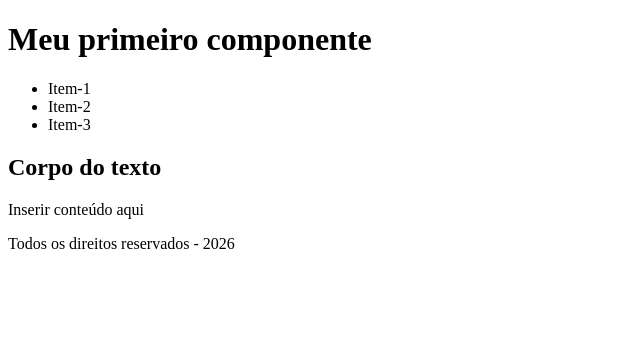
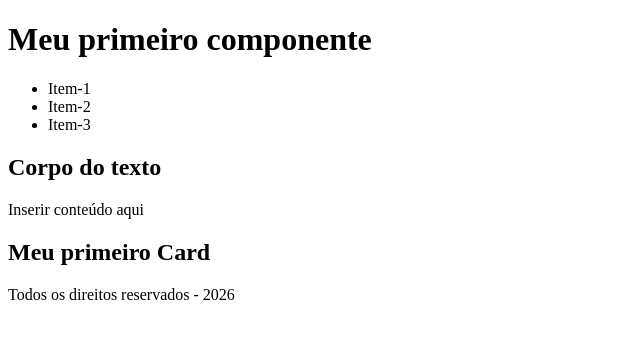
Before and after one commit to 1TDSPF-26/front-2sem-aula-08, a React (Vite) app in the folder my-app/: page / in a window 1280 px wide. Shown: the top 338 px of the page, without its empty margins (0-640 px from the left). Built offline with nearby package versions, Linux system fonts and the light colour scheme.

Commit message:
feat: Iniciando com props.

```diff
--- /dev/null
+++ b/my-app/src/components/Card/Card.tsx
@@ -0,0 +1,8 @@
+export default function Card(props){
+    return(
+        <div>
+            <h2>{props.tittle}</h2>
+
+        </div>
+    );
+}
--- a/my-app/src/components/Corpo/Corpo.tsx
+++ b/my-app/src/components/Corpo/Corpo.tsx
@@ -1,8 +1,11 @@
+import Card from "../Card/Card";
+
 export default function Corpo(){
     return(
         <main>
             <h2>Corpo do texto</h2>
             <p>Inserir conteúdo aqui</p>
+            <Card tittle="Meu primeiro Card"/>
         </main>
     );
 }
```
